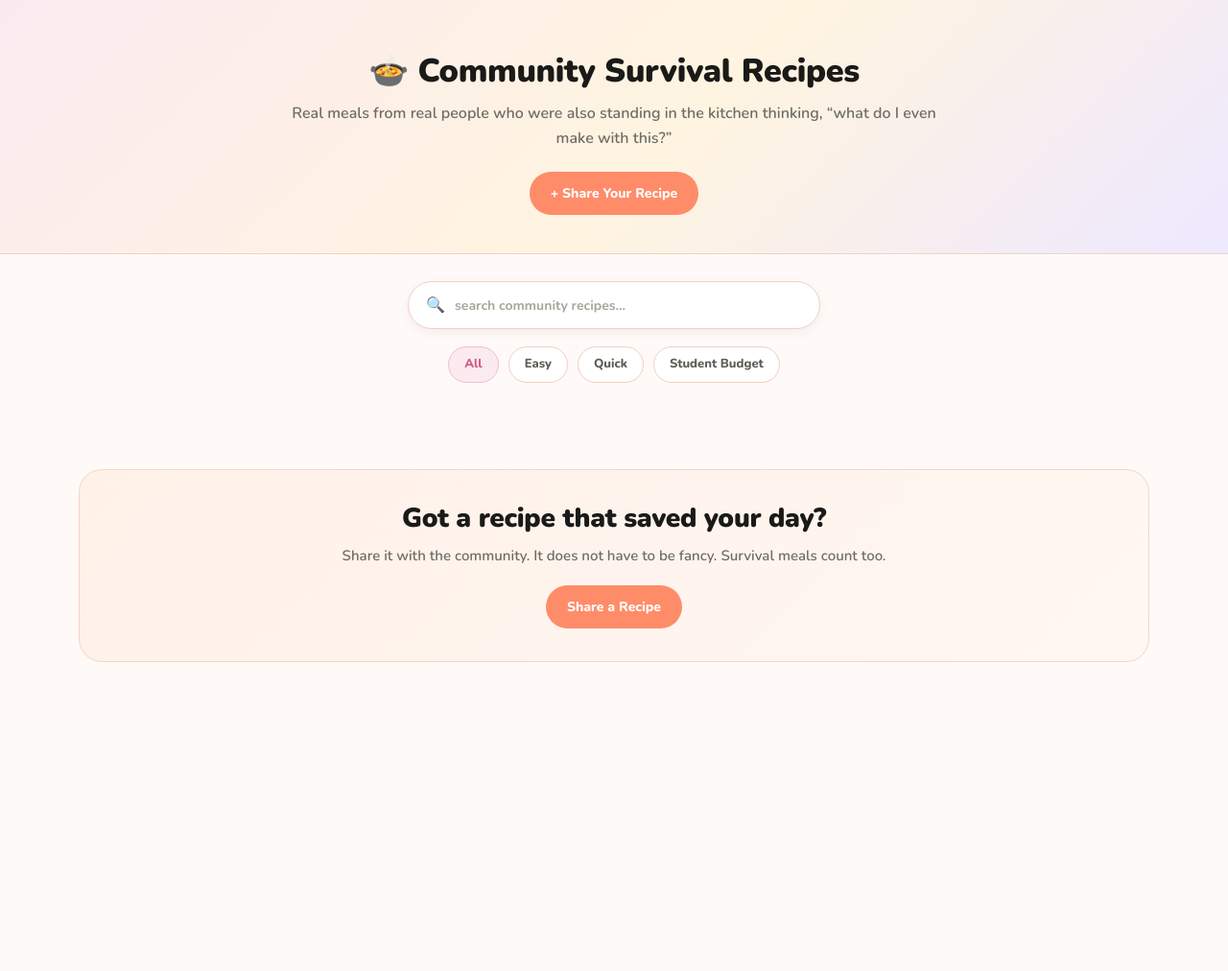
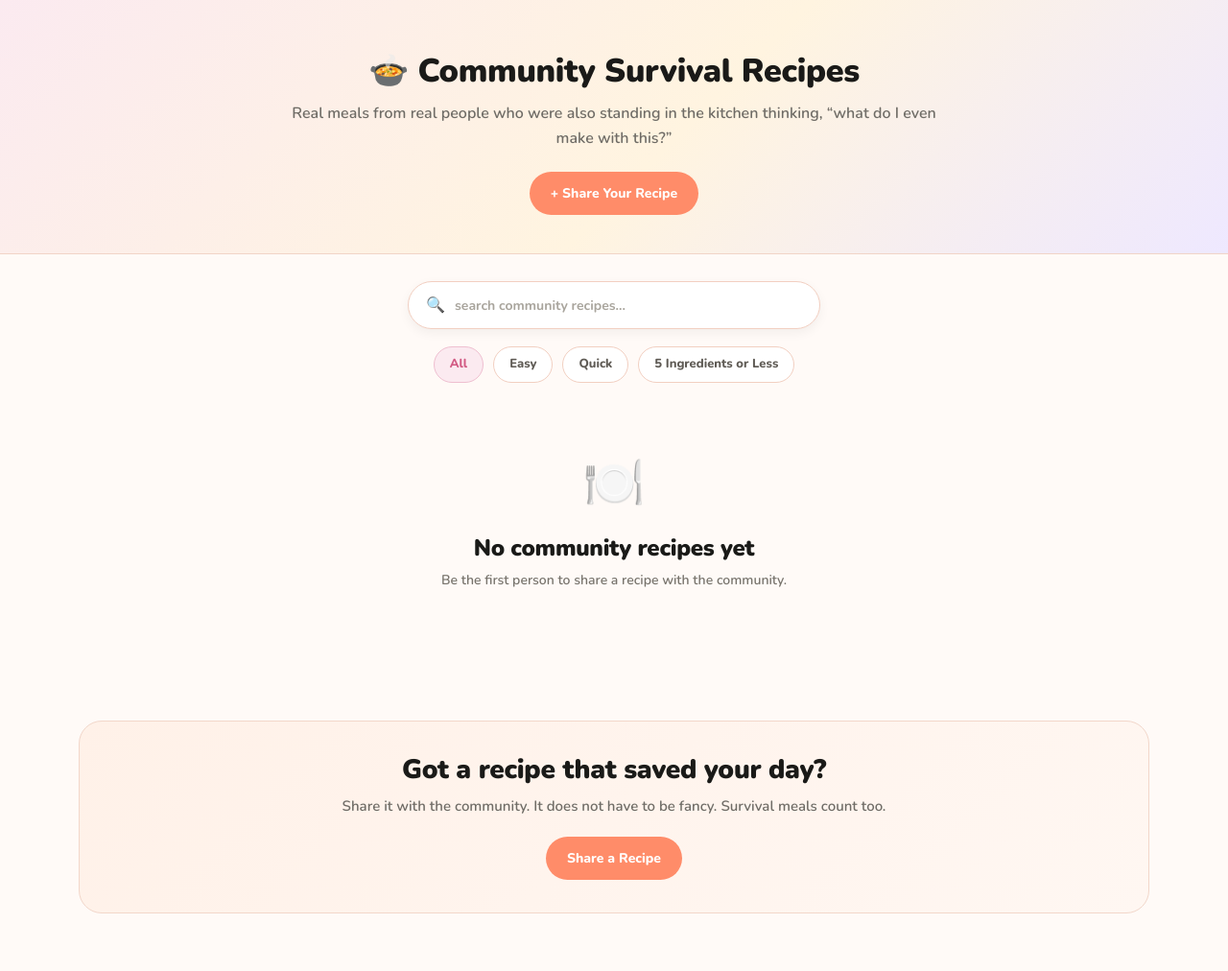
Before and after one commit to xAmyyang/cits5505, a Flask app: page /community in a window 1280 px wide. Shown: the part 64-1076 px from the top of the page at 96% size. Before the commit the page ends 754 px from the top, so only its background shows below. Run offline with Flask 3, Linux system fonts and the light colour scheme.

Commit message:
Update community page for shared recipes

```diff
--- a/static/css/community.css
+++ b/static/css/community.css
@@ -33,6 +33,7 @@ body {
 }
 
 .share-btn {
+  display: inline-block;
   background: #ff8c69;
   color: white;
   border: none;
@@ -41,6 +42,7 @@ body {
   font-size: 14px;
   font-weight: 800;
   cursor: pointer;
+  text-decoration: none;
   transition: 0.2s ease;
 }
 
--- a/templates/community.html
+++ b/templates/community.html
@@ -40,7 +40,7 @@
       </p>
 
       <div class="community-actions">
-        <button class="share-btn">+ Share Your Recipe</button>
+        <a href="{{ url_for('new_recipe') }}" class="share-btn">+ Share Your Recipe</a>
       </div>
     </div>
   </header>
@@ -57,7 +57,7 @@
         <button class="filter-btn active" onclick="setFilter('all', event)">All</button>
         <button class="filter-btn" onclick="setFilter('easy', event)">Easy</button>
         <button class="filter-btn" onclick="setFilter('quick', event)">Quick</button>
-        <button class="filter-btn" onclick="setFilter('budget', event)">Student Budget</button>
+        <button class="filter-btn" onclick="setFilter('short', event)">5 Ingredients or Less</button>
       </div>
     </div>
   </section>
@@ -68,20 +68,21 @@
       <div class="row g-4" id="recipeGrid">
         {% set card_colors = ['#FFF4E0', '#FBEAF0', '#EEE8FF', '#FAEEDA', '#FFE8E8', '#EAF3DE'] %}
         {% set card_icons = ['🍜', '🍳', '🥪', '🍝', '🍚', '🥣'] %}
+        {% if recipes %}
         {% for recipe in recipes %}
         <div
           class="col-md-6 col-lg-4 recipe-item"
           data-title="{{ recipe.name }}"
-          data-category="{{ recipe.difficulty }} {{ recipe.time | lower }}"
+          data-category="{{ recipe.difficulty | lower }} {{ recipe.time | lower }} {% if recipe.ingredients|length <= 5 %}short{% endif %}"
         >
           <div class="community-card">
             <div class="card-top" style="background:{{ card_colors[loop.index0 % card_colors|length] }};">{{ card_icons[loop.index0 % card_icons|length] }}</div>
             <div class="card-body-custom">
-              <div class="posted-by">Shared from recipe database</div>
+              <div class="posted-by">Shared by {{ recipe.author_name }}</div>
               <h3>{{ recipe.name | title }}</h3>
               <p>
-                A simple {{ recipe.difficulty }} recipe with {{ recipe.ingredients | length }}
-                ingredients for days when you need something quick and doable.
+                A {{ recipe.difficulty }} community recipe with {{ recipe.ingredients | length }}
+                ingredients for days when you need something realistic and doable.
               </p>
               <div class="recipe-tags">
                 <span>{{ recipe.difficulty | title }}</span>
@@ -96,13 +97,14 @@
           </div>
         </div>
         {% endfor %}
+        {% endif %}
 
       </div>
 
-      <div class="empty-state d-none" id="emptyState">
+      <div class="empty-state {% if recipes %}d-none{% endif %}" id="emptyState">
         <span class="empty-icon">🍽️</span>
-        <h4>No recipes found</h4>
-        <p>Try another search or filter. The community is chaotic, but not that chaotic.</p>
+        <h4>{% if recipes %}No recipes found{% else %}No community recipes yet{% endif %}</h4>
+        <p>{% if recipes %}Try another search or filter. The community is chaotic, but not that chaotic.{% else %}Be the first person to share a recipe with the community.{% endif %}</p>
       </div>
     </div>
   </section>
@@ -113,7 +115,7 @@
       <div class="cta-box">
         <h2>Got a recipe that saved your day?</h2>
         <p>Share it with the community. It does not have to be fancy. Survival meals count too.</p>
-        <button class="share-btn">Share a Recipe</button>
+        <a href="{{ url_for('new_recipe') }}" class="share-btn">Share a Recipe</a>
       </div>
     </div>
   </section>
```
